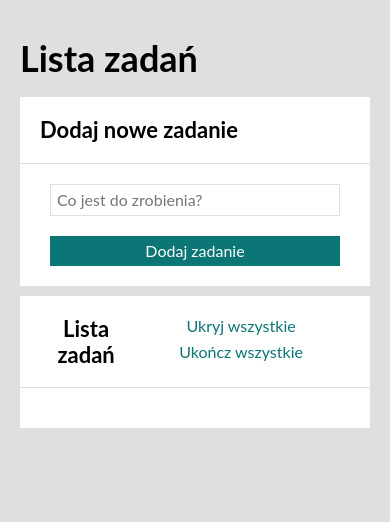
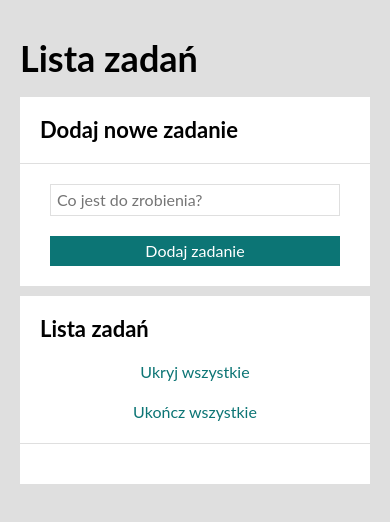
Before and after one commit to szymonbasiul/todo-list-js, a plain HTML site: page index.html in a window 390 px wide. Drawn offline with nearby package versions, Linux system fonts and the light colour scheme.

Commit message:
Styled up mobile view.

```diff
--- a/css/section.css
+++ b/css/section.css
@@ -22,6 +22,10 @@
     margin: 0;
 }
 
+.button__itemRow {
+    display: flex;
+}
+
 .button {
     color: rgb(12, 117, 117);
     border: none;
@@ -30,15 +34,21 @@
 
 .button:hover {
     cursor: pointer;
+    color: rgb(16, 153, 153);
 }
 
 @media (max-width: 768px) {
     .section__header {
-        text-align: center;
+        flex-direction: column;
     }
 
     .section__buttons {
         justify-content: center;
+        flex-direction: column;
+    }
+
+    .button__itemRow {
+        margin-top: 20px;
     }
 
     .button {
--- a/js/script.js
+++ b/js/script.js
@@ -1,8 +1,10 @@
 {
   let tasks = [];
+
   let hideDoneTasks = true;
-  let showAllTasks = false;
-  let toggleAllTasks = false;
+  // let showAllTasks = false;
+  // let toggleAllTasks = false;
+
   let buttons = [
     {
       content: "Ukryj wszystkie",
@@ -50,6 +52,10 @@
     focusOnAddTaskInput();
   };
 
+  const toggleAllTasksDone = () => {
+    console.log("Odchaczam zadania!");
+  }
+
   const toggleDoneTask = (taskIndex) => {
     tasks = [
       ...tasks.slice(0, taskIndex),
@@ -81,7 +87,7 @@
   };
 
 
-  const swithButtons = () => {
+  const switchButtons = () => {
     buttons.forEach((button) => {
       if (button.class === "js-hide") {
         button.active = !button.active;
@@ -91,10 +97,6 @@
     });
 
     console.log("Zamieniam buttona!");
-  };
-
-  const toggleTasks = () => {
-    console.log("Ukończylem wszystkie zdania!");
   };
 
   const showTasks = () => {
@@ -108,7 +110,7 @@
       if (button.active) {
         const buttonTask = document.querySelector(`.${button.class}`);
         buttonTask.addEventListener("click", () => {
-          button.class !== "js-toggle" && swithButtons();
+          button.class !== "js-toggle" && switchButtons();
           render();
         });
       }
```
Also changed, not shown: index.html (+2 -1 lines).
